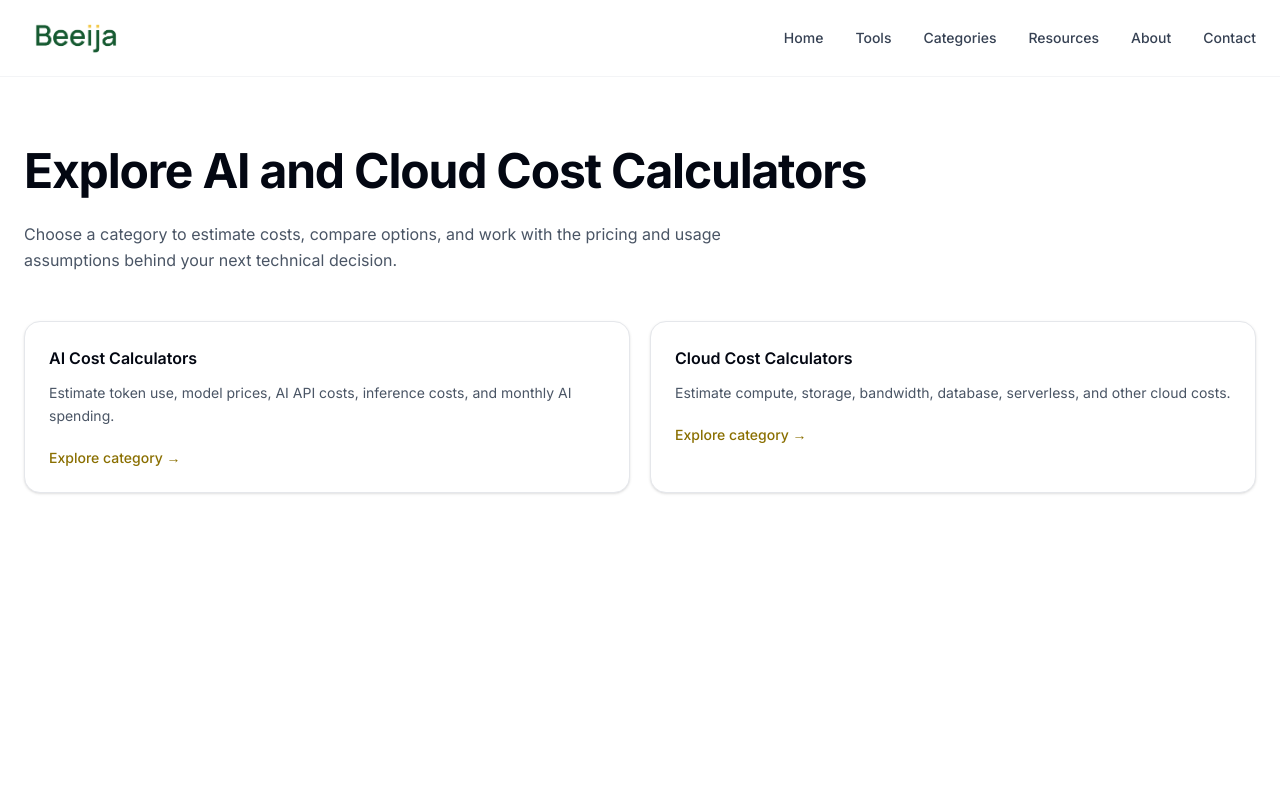
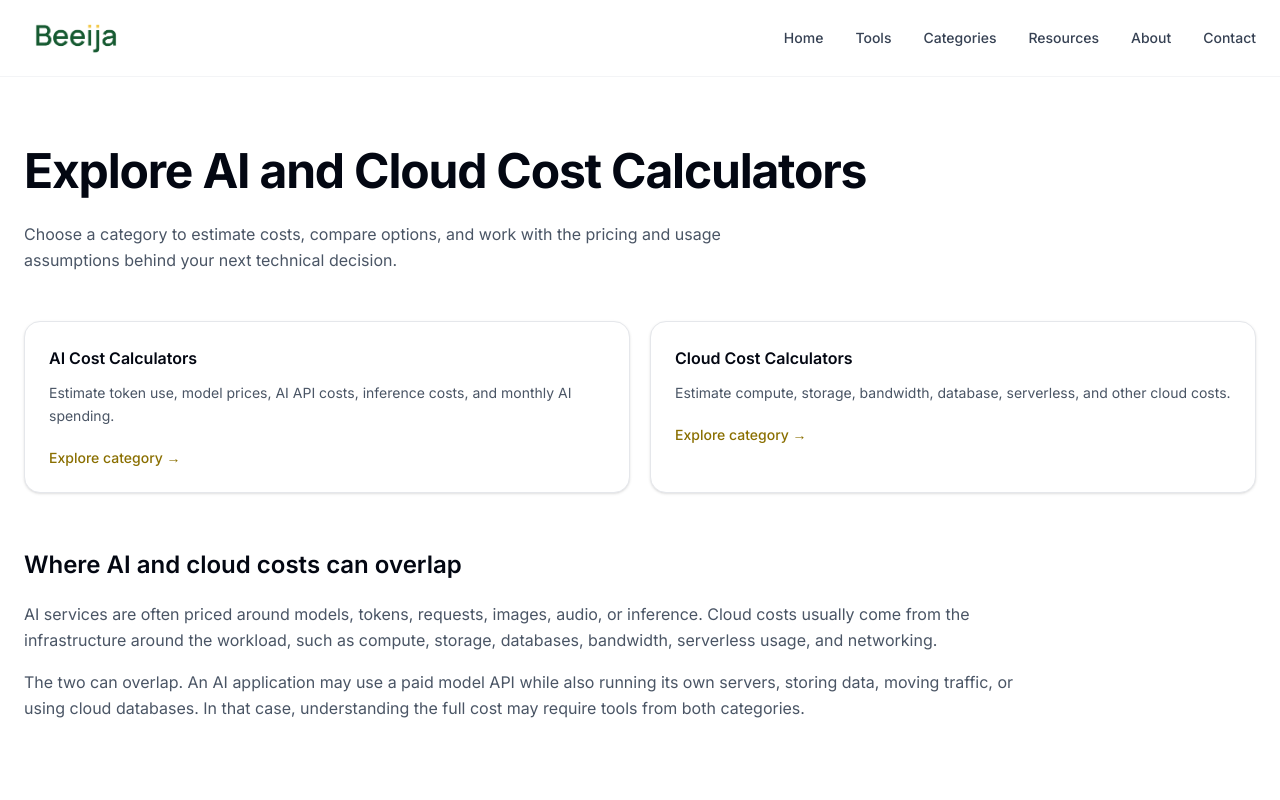
Before and after one commit to vaarunsonawwane-ops/beeija, a Next.js app: page /categories in a window 1280 px wide. Shown: the top 800 px of the page. Built offline with nearby package versions, Linux system fonts and the light colour scheme.

Commit message:
Update page.tsx

```diff
--- a/app/categories/page.tsx
+++ b/app/categories/page.tsx
@@ -46,7 +46,7 @@ export const metadata: Metadata = {
 
 export default function CategoriesPage() {
   return (
-    <main className="min-h-screen bg-white">
+    <main className="bg-white">
       <section className="mx-auto max-w-7xl px-6 py-16">
         {/* HERO */}
         <div className="max-w-4xl">
@@ -83,6 +83,31 @@ export default function CategoriesPage() {
           ))}
         </div>
 
+		<section className="mt-14 max-w-5xl">
+		  <h2 className="text-2xl font-semibold text-gray-950">
+			Where AI and cloud costs can overlap
+		  </h2>
+
+		  <div className="mt-5 space-y-4 leading-relaxed text-gray-600">
+			<p>
+			  AI services are often priced around models, tokens, requests, images,
+			  audio, or inference. Cloud costs usually come from the infrastructure
+			  around the workload, such as compute, storage, databases, bandwidth,
+			  serverless usage, and networking.
+			</p>
+
+			<p>
+			  The two can overlap. An AI application may use a paid model API while
+			  also running its own servers, storing data, moving traffic, or using
+			  cloud databases. In that case, understanding the full cost may require
+			  tools from both categories.
+			</p>
+		  </div>
+		</section>
+
+
+
+
       </section>
     </main>
   );
```
